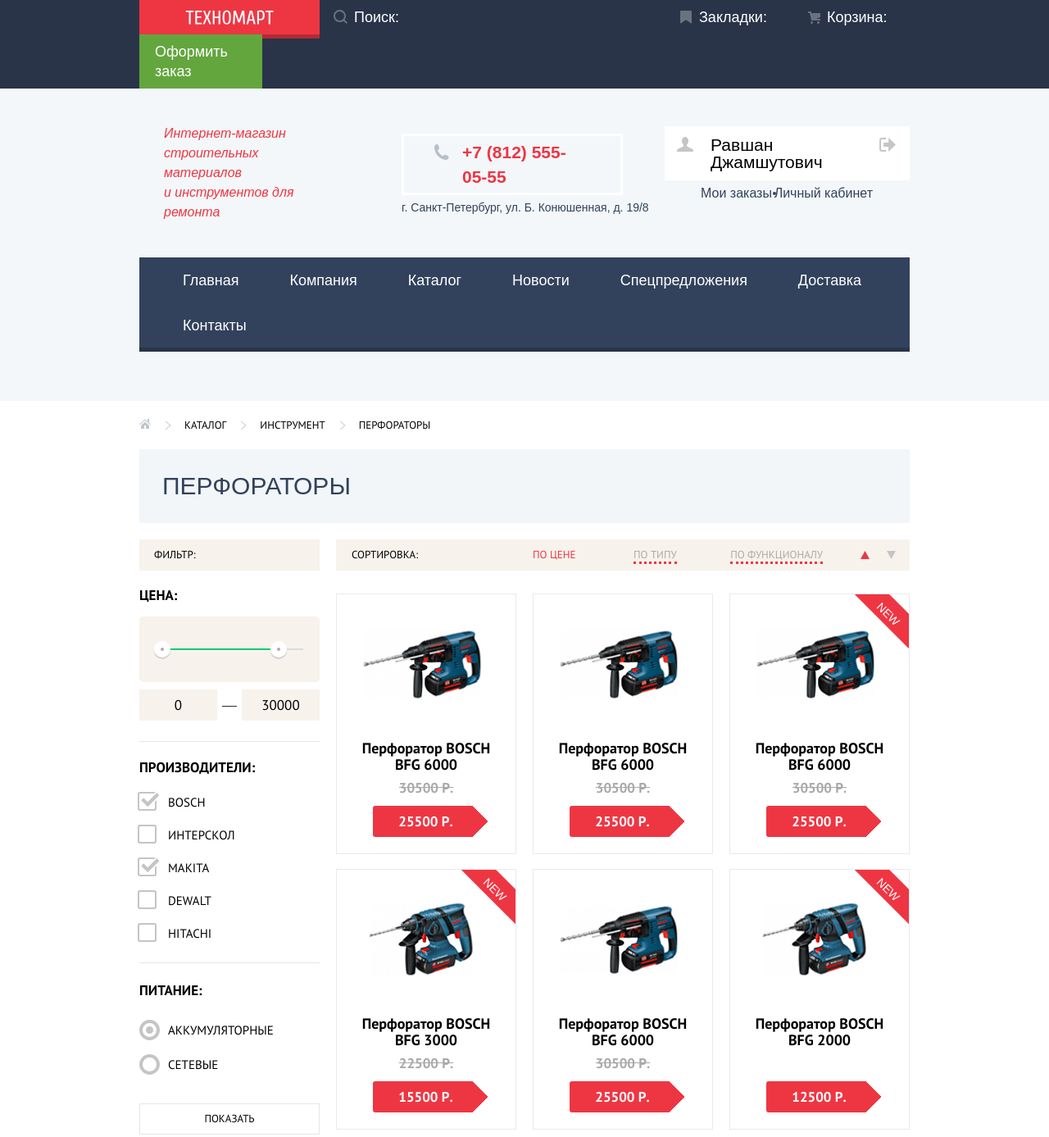
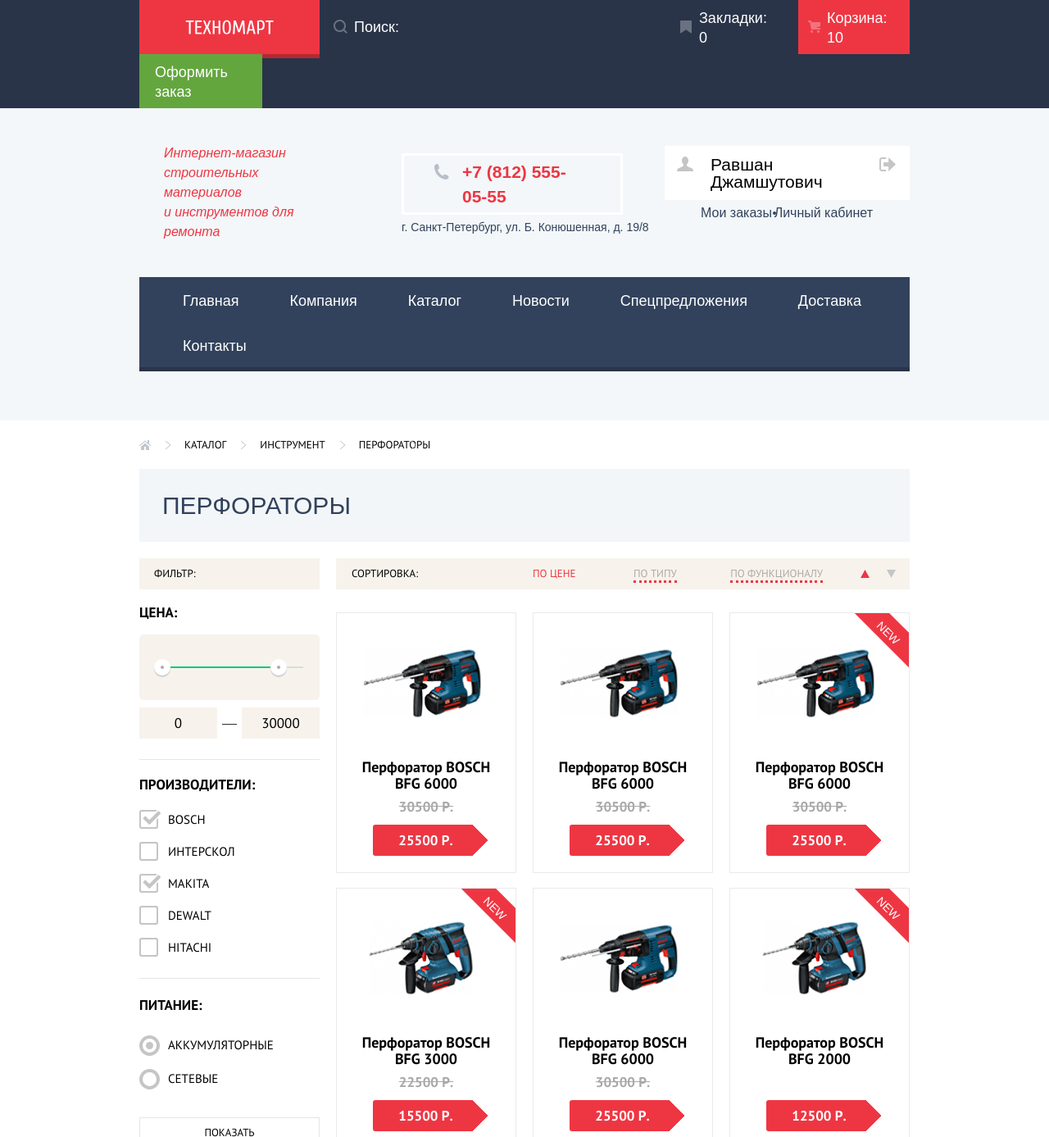
Before and after one commit to kapitan-karablya/1720823-technomart-30, a plain HTML site: page catalog.html in a window 1280 px wide. Shown: the top 1387 px of the page at 82% size. Drawn offline with Linux system fonts and the light colour scheme; a web font is replaced by a local one.

Commit message:
Поправил расположение элементов фильтра

```diff
--- a/catalog.html
+++ b/catalog.html
@@ -36,8 +36,12 @@
             </svg>
             <input class="search-input" type="search" placeholder="Поиск:">
           </form>
-          <a class="not-underlined-link main-navigation-link bookmarks" href="blank.html">Закладки:</a>
-          <a class="not-underlined-link main-navigation-link shopping-cart" href="blank.html">Корзина:</a>
+          <a class="not-underlined-link main-navigation-link bookmarks" href="blank.html">
+            Закладки: 0
+          </a>
+          <a class="not-underlined-link main-navigation-link shopping-cart filled-cart" href="blank.html">
+            Корзина: 10
+          </a>
           <a class="not-underlined-link main-navigation-link place-order" href="blank.html">Оформить заказ</a>
         </div>
       </div>
@@ -138,7 +142,7 @@
       <ul class="unmarked-list breadcrumbs">
         <li class="breadcrumbs-item">
           <a class="not-underlined-link breadcrumbs-link breadcrumbs-link-home" href="index.html">
-            <img src="img/catalog-icons/icon-home.svg" width="14" height="12" alt="Главная страница">
+            <img class="breadcrumbs-home-image" src="img/catalog-icons/icon-home.svg" width="14" height="12" alt="Главная страница">
           </a>
         </li>
         <li class="breadcrumbs-item">
--- a/css/style.css
+++ b/css/style.css
@@ -97,7 +97,7 @@
 
 .section-title {
   font-size: 30px;
-  line-height: 31px;
+  line-height: 30px;
   text-transform: uppercase;
   color: var(--basic-black);
   font-weight: 400;
@@ -293,7 +293,7 @@
   align-items: center;
   width: 150px;
   position: relative;
-  padding: 9px 12px;
+  padding: 10px 12px 8px;
   box-sizing: border-box;
 }
 
@@ -309,6 +309,7 @@
   content: "";
   flex-shrink: 0;
   position: relative;
+  top: -1px;
   width: 14px;
   height: 16px;
   margin-right: 9px;
@@ -322,10 +323,15 @@
   margin-left: 14px;
 }
 
+.filled-cart {
+  background-color: var(--basic-red);
+}
+
 .shopping-cart::before {
   content: "";
   flex-shrink: 0;
   position: relative;
+  top: -2px;
   width: 15px;
   height: 15px;
   margin-right: 8px;
@@ -591,7 +597,7 @@
 
 .site-navigation-link {
   display: block;
-  padding: 16px 28px 15px;
+  padding: 17px 28px 14px;
 }
 
 /* .site-navigation-item:first-of-type .site-navigation-link{
@@ -857,7 +863,7 @@
 .popular-title {
   color: var(--basic-darkblue);
   font-weight: 400;
-  margin: 29px 0 30px 28px;
+  margin: 30px 0 29px 28px;
   display: block;
 }
 
@@ -1483,6 +1489,7 @@
   display: flex;
   flex-direction: row;
   justify-content: flex-start;
+  align-items: center;
   flex-wrap: wrap;
   margin: 0;
   padding: 0;
@@ -1490,6 +1497,20 @@
   text-transform: uppercase;
 }
 
+.breadcrumbs-item {
+  position: relative;
+}
+
+.breadcrumbs-item::after {
+  content: "";
+  position: absolute;
+  top: 3px;
+  right: 16px;
+  width: 8px;
+  height: 12px;
+  background-image: url("../img/catalog-icons/icon-right-small.svg");
+}
+
 .breadcrumbs-link {
   display: block;
   position: relative;
@@ -1498,16 +1519,7 @@
   line-height: 18px;
   color: var(--basic-black);
   margin-right: 41px;
-}
-
-.breadcrumbs-link::after {
-  content: "";
-  position: absolute;
-  top: 3px;
-  margin-left: 17px;
-  width: 8px;
-  height: 12px;
-  background-image: url("../img/catalog-icons/icon-right-small.svg");
+  box-sizing: border-box;
 }
 
 .breadcrumbs-item:last-child .breadcrumbs-link {
@@ -1516,6 +1528,11 @@
 
 .breadcrumbs-item:last-child .breadcrumbs-link::after {
   display: none;
+}
+
+.breadcrumbs-home-image{
+  position: relative;
+  top: 2px;
 }
 
 /*
@@ -1562,6 +1579,10 @@
   line-height: 19px;
 }
 
+.manufacturers-list {
+  margin-bottom: 1px;
+}
+
 .filter-fieldset {
   padding: 0;
   margin: 15px 0 25px;
@@ -1579,7 +1600,7 @@
 
 .filter-item {
   padding-left: 35px;
-  margin-bottom: 17px;
+  margin-bottom: 16px;
   position: relative;
 }
 
@@ -1592,11 +1613,11 @@
 }
 
 .price-fieldset {
-  margin-bottom: 25px;
+  margin-top: 13px;
 }
 
 .price-title {
-  margin-bottom: 11px;
+  margin-bottom: 12px;
 }
 
 .range-controls {
@@ -1667,12 +1688,11 @@
 }
 
 .manufacturers-fieldset {
-  margin-top: 17px;
-  margin-bottom: 26px;
+  margin-top: 16px;
 }
 
 .manufacturers-title {
-  margin-bottom: 15px;
+  margin-bottom: 16px;
 }
 
 .manufacturers-fieldset::after {
@@ -1684,15 +1704,15 @@
   display: block;
   cursor: pointer;
   user-select: none;
-  padding-top: 3px;
-  padding-bottom: 1px;
+  padding-top: 2px;
+  padding-bottom: 2px;
 }
 
 .checkbox-icon {
   content: "";
   position: absolute;
   box-sizing: border-box;
-  left: -37px;
+  left: -35px;
   top: 0;
   width: 23px;
   height: 23px;
@@ -1722,7 +1742,7 @@
 }
 
 .power-title {
-  margin-bottom: 21px;
+  margin-bottom: 22px;
 }
 
 .radio-label {
@@ -1730,7 +1750,7 @@
   display: block;
   cursor: pointer;
   user-select: none;
-  padding: 3px 0;
+  padding: 2px 0 3px;
 }
 
 .radio-label::before {
@@ -1759,6 +1779,10 @@
 
 .filter-checkbox-item:hover path {
   fill: var(--filter-item-hover);
+}
+
+.filter-radio-item {
+  margin-bottom: 17px;
 }
 
 .filter-radio-item:hover .radio-label::before {
@@ -1923,11 +1947,11 @@
 }
 
 .about-perforators-title {
-  margin: 64px 0 23px;
+  margin: 64px 0 24px;
 }
 
 .about-perforators-text {
-  margin-block: 23px 69px;
+  margin: 24px 0 68px;
 }
 
 /* Modal */
```
Also changed, not shown: index.html (+2 -2 lines).
